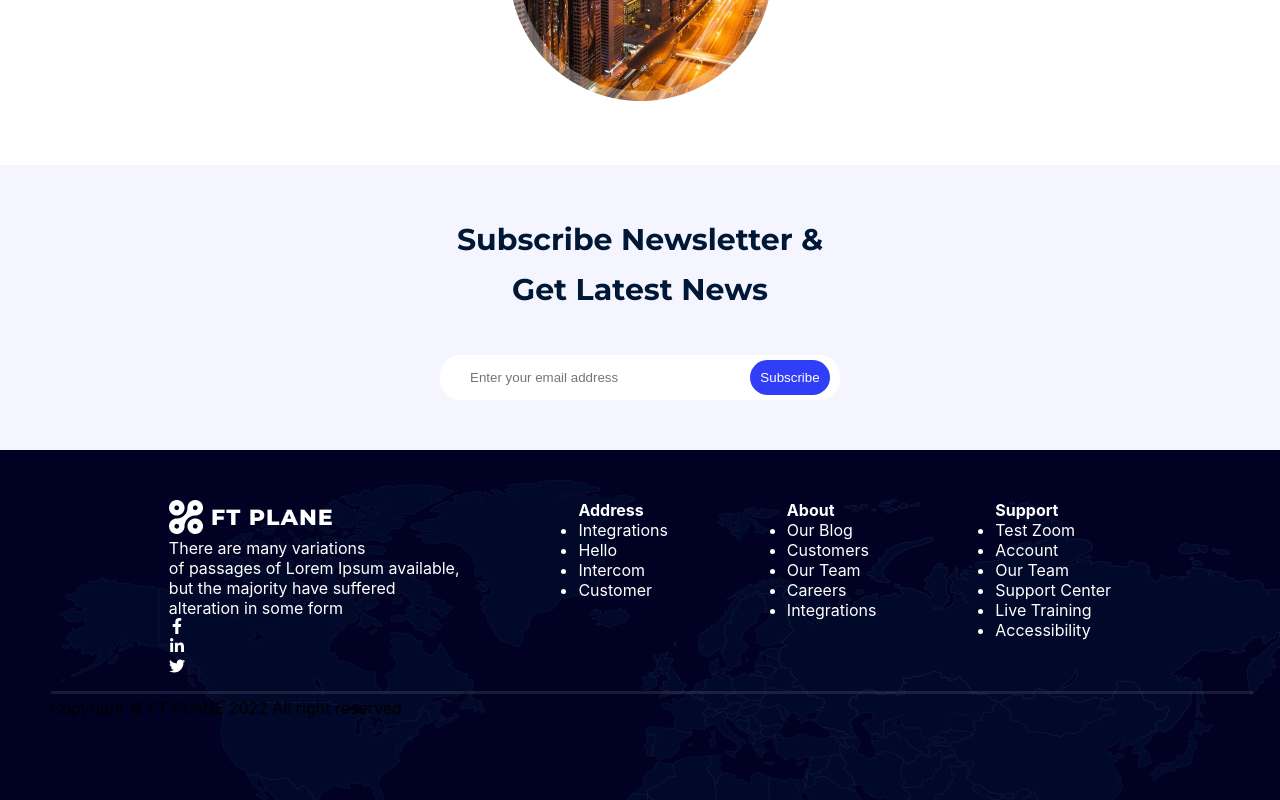
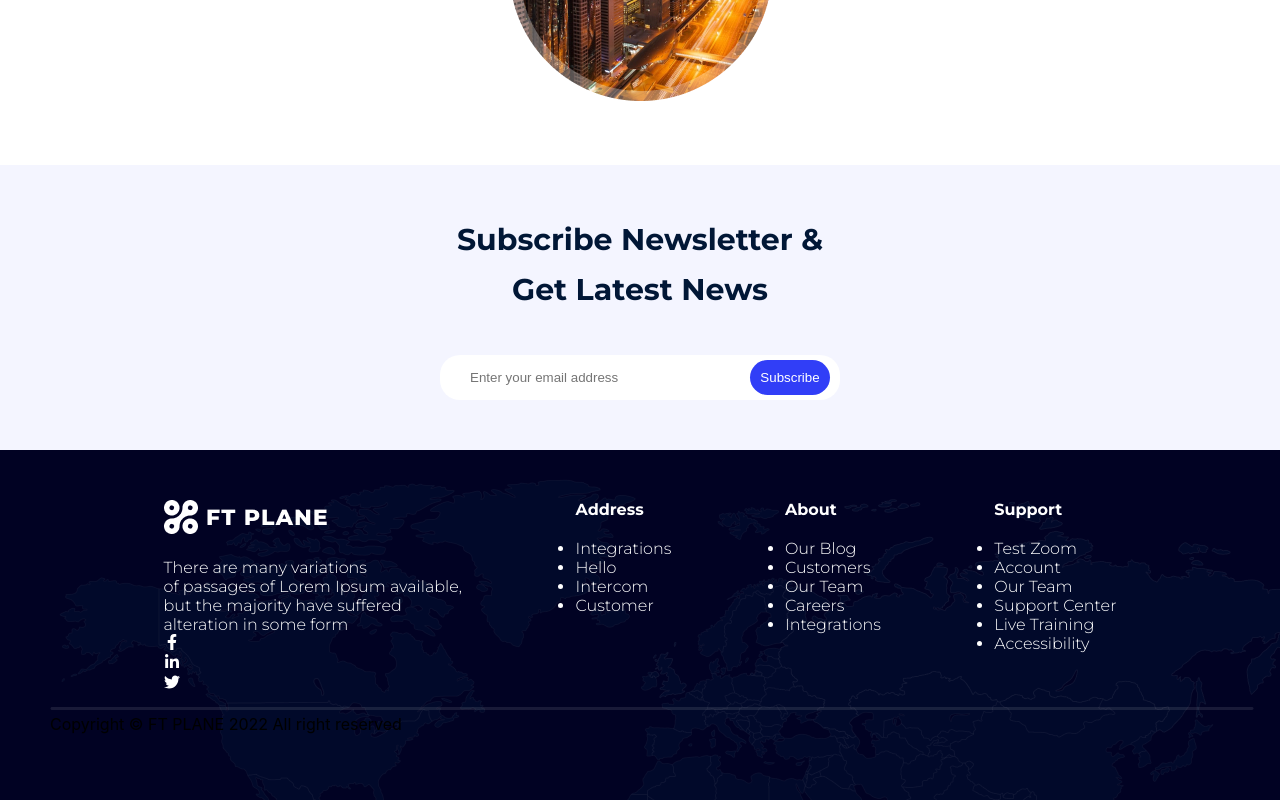
Before and after one commit to DevOlagboye/Aviation-Landpage, a React (Create React App) app: page / in a window 1280 px wide. Shown: the part 5282-6082 px from the top of the page. Built offline with nearby package versions, Linux system fonts and the light colour scheme.

Commit message:
The Footer component is now coming together really well

```diff
--- a/src/Components/Footer/Footer.css
+++ b/src/Components/Footer/Footer.css
@@ -11,4 +11,13 @@
 
 .footer-content {
     color: #FFF;
+    font-family: "Montserrat", sans-serif;
 }
+
+.footer-content .footer-logo {
+    margin-bottom: 20px;
+}
+
+.footer-container h4 {
+    margin-bottom: 20px;
+}
--- a/src/Components/Footer/Footer.jsx
+++ b/src/Components/Footer/Footer.jsx
@@ -9,7 +9,7 @@ const Footer = () => {
     <div className='footer-container'>
         <div className='footer-content-details'>
             <div className='footer-content'>
-                <img src={logo} alt="FT Planet Logo" />
+                <img src={logo} alt="FT Planet Logo" className='footer-logo' />
                 <p>There are many variations <br/> of passages of Lorem Ipsum available, <br/> but the majority have suffered <br/> alteration in some form</p>
                 <div className='footer-social-icons'>
                     <div className='footer-circle'>
```
